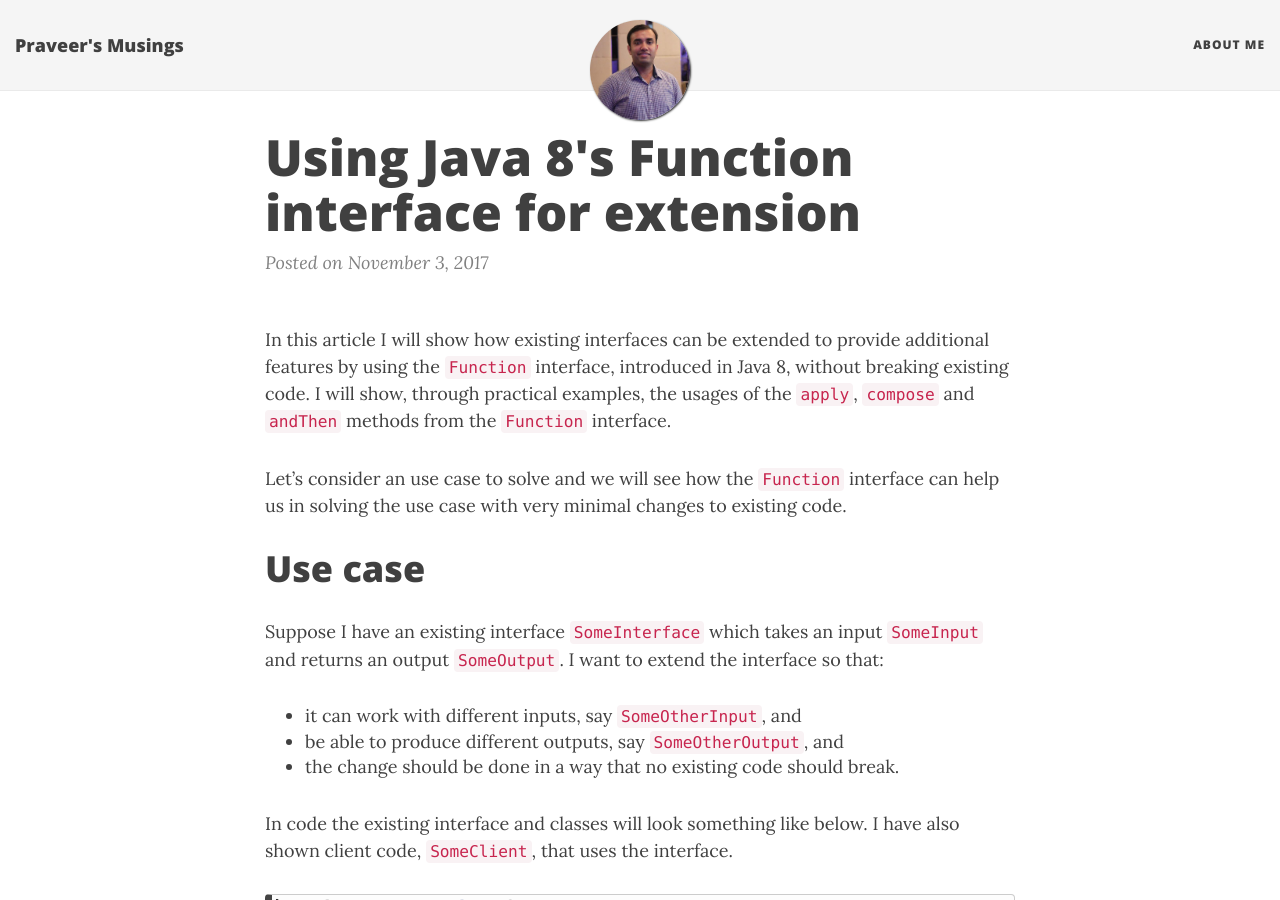
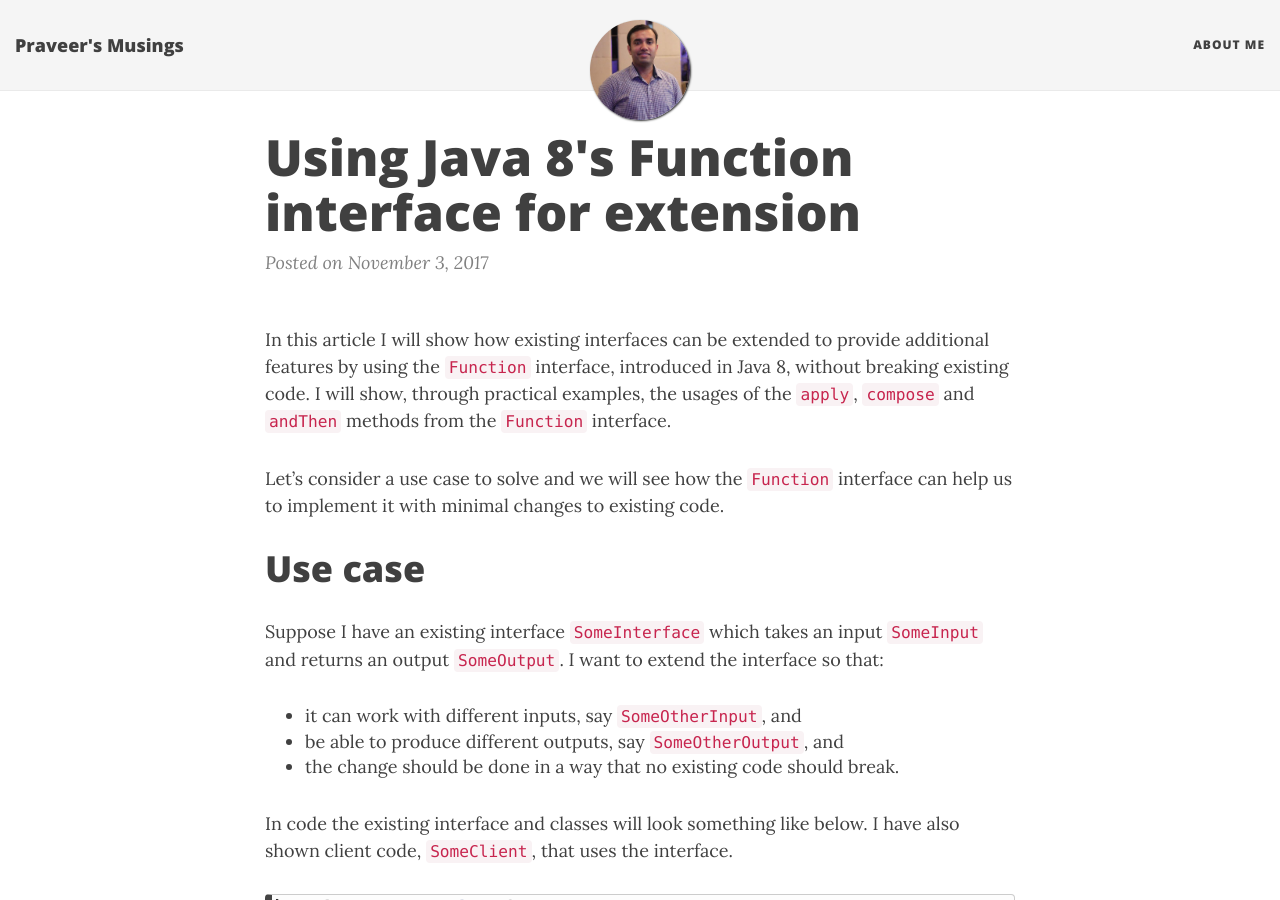
Before and after one commit to praveer09/praveer09.github.io, a Jekyll site: the page built from _posts/2017-11-03-using-java-8-function-interface-for-extension.md, in a window 1280 px wide and 900 px high. Built offline with Jekyll 4.4.1, drawn with Linux system fonts in a browser that asks for light colours; nearby versions of some CDN libraries; comment, search, counter and statistics services are not loaded; some of the changed text lies outside the part shown.

Commit message:
Make minor corrections on Using Java 8's Function interface for extension

```diff
--- a/_posts/2017-11-03-using-java-8-function-interface-for-extension.md
+++ b/_posts/2017-11-03-using-java-8-function-interface-for-extension.md
@@ -11,8 +11,8 @@ In this article I will show how existing interfaces can be extended to provide a
 `Function` interface, introduced in Java 8, without breaking existing code. I will show, through practical examples,
 the usages of the `apply`, `compose` and `andThen` methods from the `Function` interface.
 
-Let's consider an use case to solve and we will see how the `Function` interface can help us in solving the use case
-with very minimal changes to existing code.
+Let's consider a use case to solve and we will see how the `Function` interface can help us to implement it with
+minimal changes to existing code.
 
 # Use case
 Suppose I have an existing interface `SomeInterface` which takes an input `SomeInput` and returns an output
```
Also changed, not shown: other parts of _posts/2017-11-03-using-java-8-function-interface-for-extension.md (+2 -2 lines).
